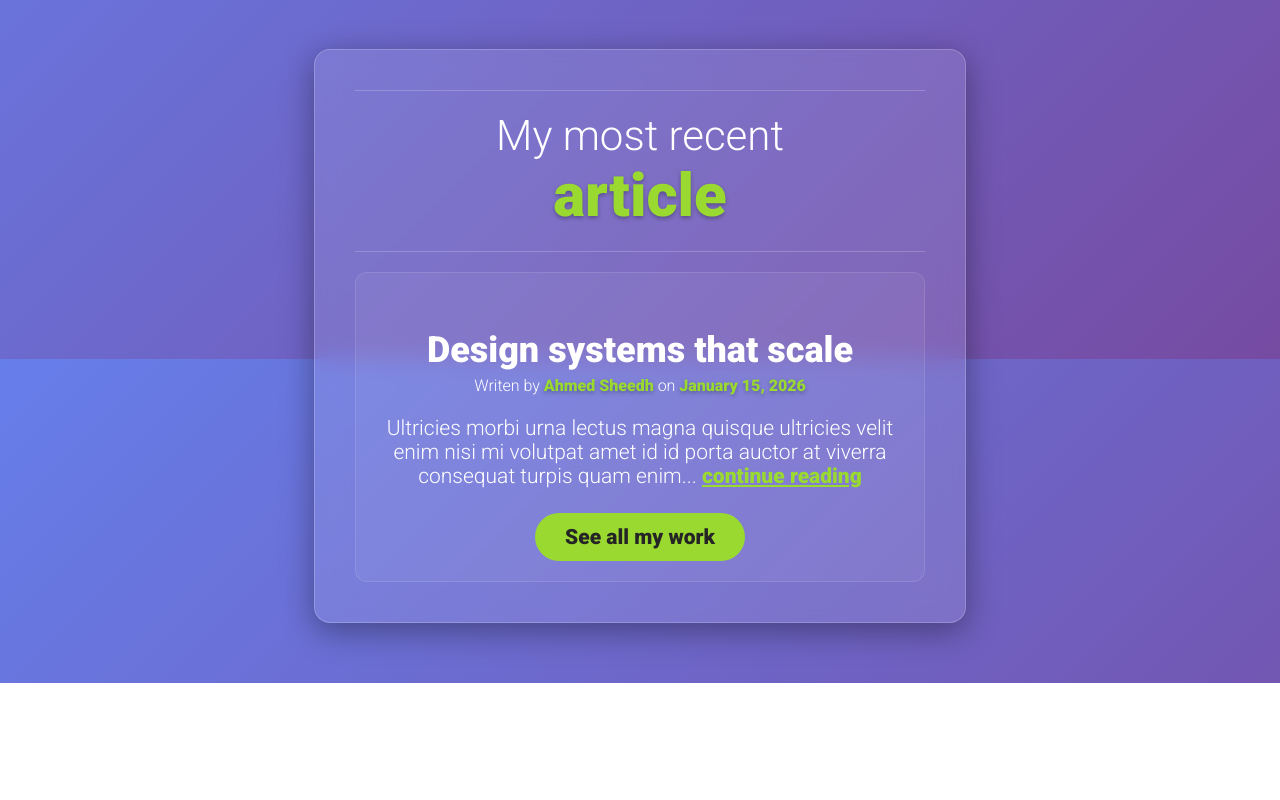
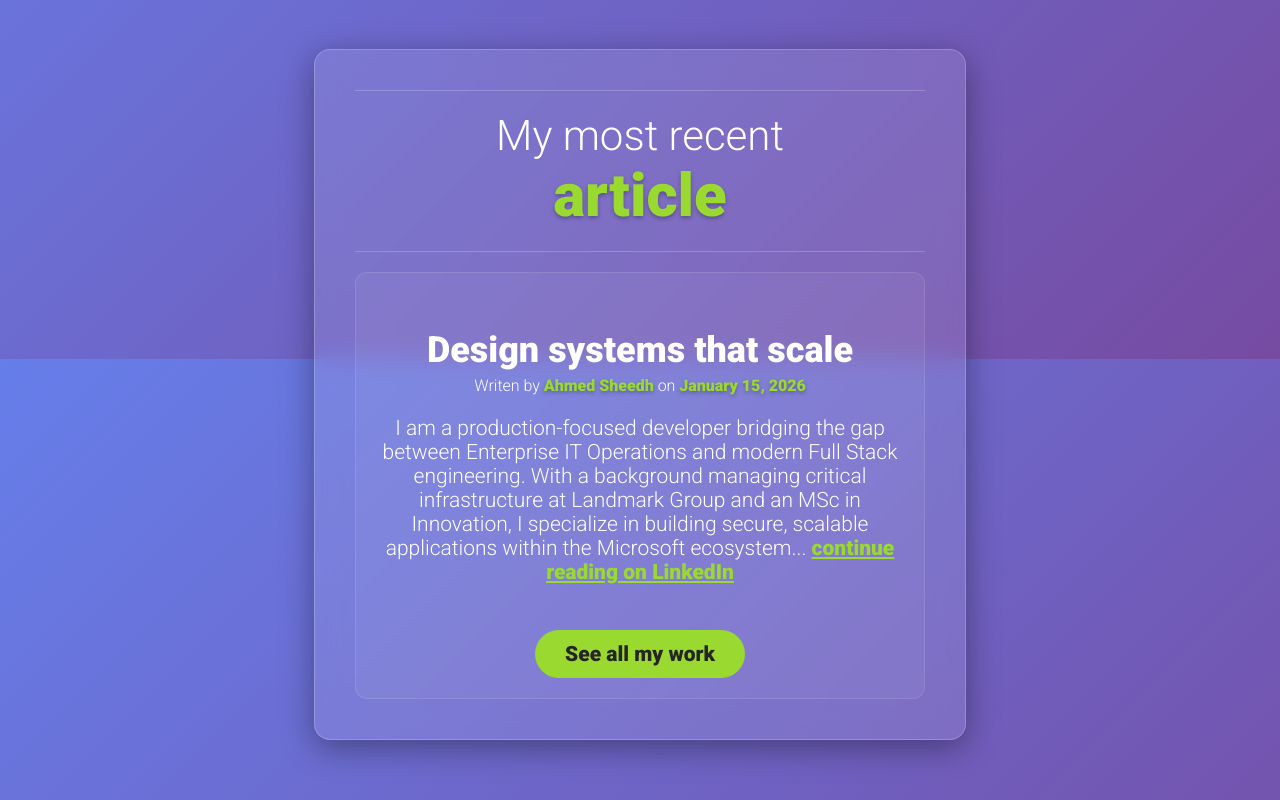
Before and after one commit to mohamedmahroofa/portfolio, a website built with Vite: page index.html in a window 1280 px wide. Shown: the part 1241-2041 px from the top of the page. Before the commit the page ends 1924 px from the top, so only its background shows below. Built offline with nearby package versions, Linux system fonts and the light colour scheme.

Commit message:
updated landing page with appropriate text and links

```diff
--- a/index.html
+++ b/index.html
@@ -36,8 +36,15 @@
                 <p class="small-text">Writen by <span class="name">Ahmed Sheedh</span> on <time
                         datetime="2020-06-19">January 15,
                         2026</time></p>
-                <p>Ultricies morbi urna lectus magna quisque ultricies velit enim nisi mi volutpat amet id id porta
-                    auctor at viverra consequat turpis quam enim... <a href="#">continue reading</a></p>
+                <p>
+                <p>
+                    I am a production-focused developer bridging the gap between Enterprise IT Operations and
+                    modern Full Stack engineering. With a background managing critical infrastructure at
+                    Landmark Group and an MSc in Innovation, I specialize in building secure, scalable
+                    applications within the Microsoft ecosystem...
+                    <a href="https://www.linkedin.com/in/ahmed-sheedh/">continue reading on LinkedIn</a>
+                </p>
+                </p>
                 <a href="#" class="btn">See all my work</a>
             </article>
         </div>
```
Also changed, not shown: img/sophie.png (deleted).
